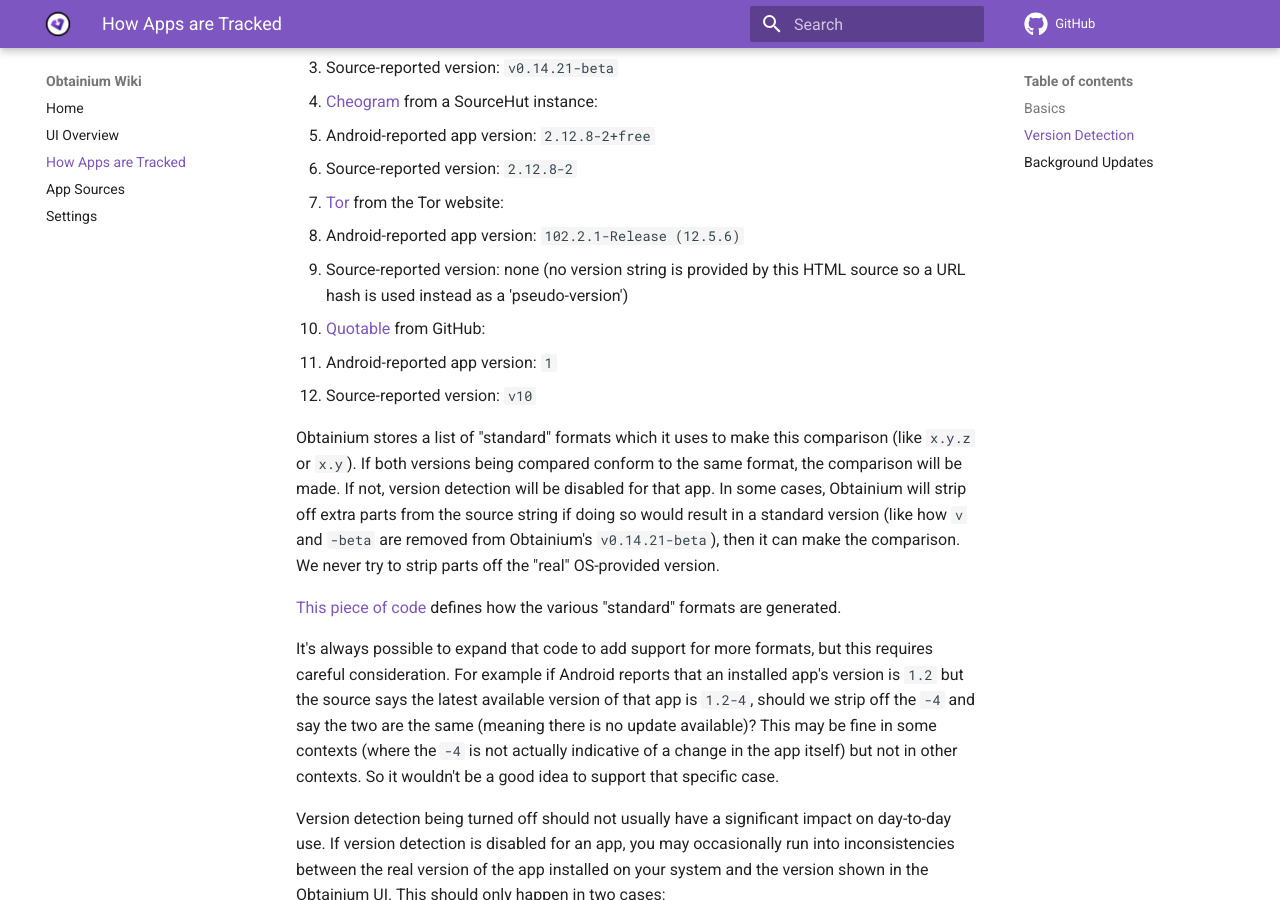
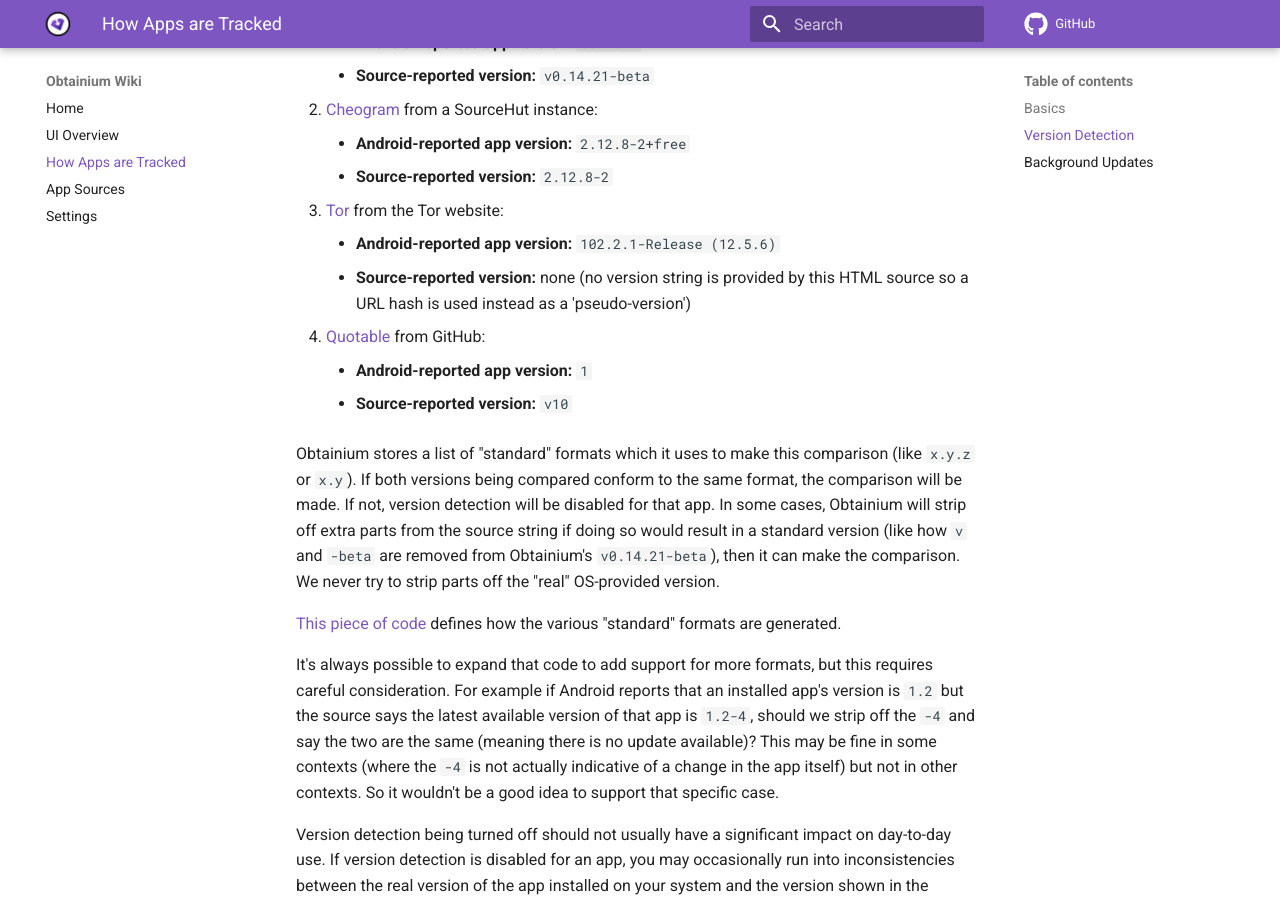
Before and after one commit to beswalod/Obtainium-Wiki, an MkDocs documentation site: the page built from pages/app_tracking.md, in a window 1280 px wide and 900 px high, scrolled down 1194 px. Built offline with MkDocs 1.6.1 and Material for MkDocs 9.7.7, drawn with Linux system fonts in a browser that asks for light colours; comment, search, counter and statistics services are not loaded.

Commit message:
Fix incorrectly displayed MD

```diff
--- a/pages/app_tracking.md
+++ b/pages/app_tracking.md
@@ -30,17 +30,24 @@ Note: Many filter settings in Obtainium (including many source-specific optional
 When Obtainium is tracking an app that is currently installed, it grabs the version of the app from Android and compares it to the version string provided by the source. It then compares the two to decide whether an update is available or whether the install status of the app has changed. This comparison can only be made if the two versions follow the same format, which may not always be the case. For example, you could have any of these cases among others:
 
 1. [Obtainium](https://github.com/ImranR98/Obtainium/releases/tag/v0.14.21-beta) from GitHub:
-   - Android-reported app version: `0.14.21`
-   - Source-reported version: `v0.14.21-beta`
+
+    - **Android-reported app version:** `0.14.21`
+    - **Source-reported version:** `v0.14.21-beta`
+
 2. [Cheogram](https://git.singpolyma.net/cheogram-android/refs/2.12.8-2) from a SourceHut instance:
-   - Android-reported app version: `2.12.8-2+free`
-   - Source-reported version: `2.12.8-2`
+
+    - **Android-reported app version:** `2.12.8-2+free`
+    - **Source-reported version:** `2.12.8-2`
+
 3. [Tor](https://www.torproject.org/download/) from the Tor website:
-   - Android-reported app version: `102.2.1-Release (12.5.6)`
-   - Source-reported version: none (no version string is provided by this HTML source so a URL hash is used instead as a 'pseudo-version')
+
+    - **Android-reported app version:** `102.2.1-Release (12.5.6)`
+    - **Source-reported version:** none (no version string is provided by this HTML source so a URL hash is used instead as a 'pseudo-version')
+
 4. [Quotable](https://github.com/Lijukay/Qwotable/releases/tag/v10) from GitHub:
-   - Android-reported app version: `1`
-   - Source-reported version: `v10`
+
+    - **Android-reported app version:** `1`
+    - **Source-reported version:** `v10`
 
 Obtainium stores a list of "standard" formats which it uses to make this comparison (like `x.y.z` or `x.y`). If both versions being compared conform to the same format, the comparison will be made. If not, version detection will be disabled for that app. In some cases, Obtainium will strip off extra parts from the source string if doing so would result in a standard version (like how `v` and `-beta` are removed from Obtainium's `v0.14.21-beta`), then it can make the comparison. We never try to strip parts off the "real" OS-provided version.
 
```
Also changed, not shown: pages/ui_overview.md (+2 -1 lines).
